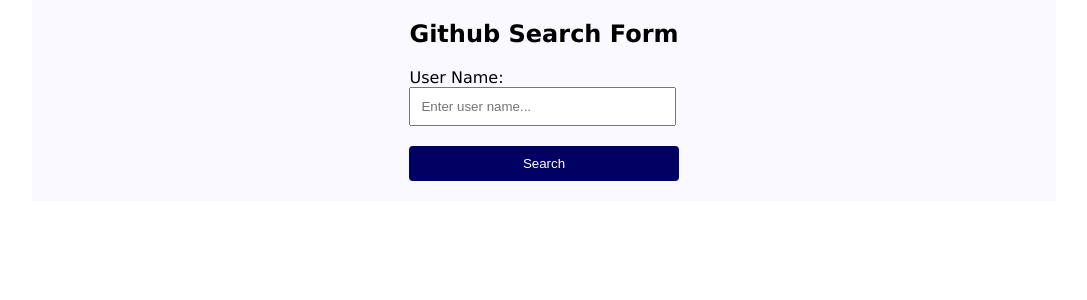
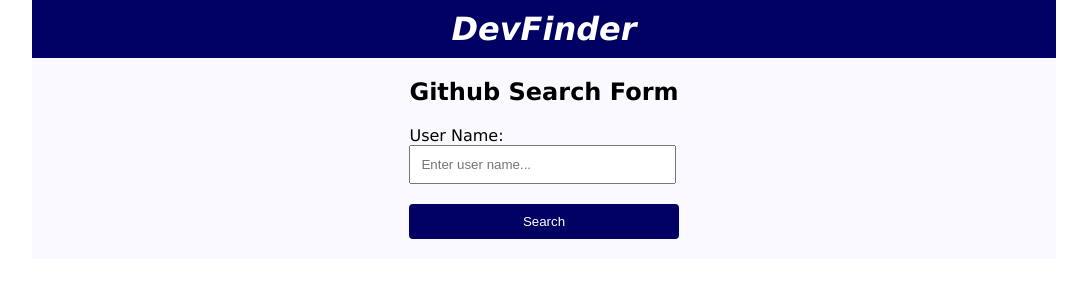
Before and after one commit to AugustineKadima/-repo-finder, an Angular app: page / in a window 1280 px wide. Shown: the top 300 px of the page, without its empty margins (96-1183 px from the left). Built offline with nearby package versions, Linux system fonts and the light colour scheme.

Commit message:
Add topbar

```diff
--- a/src/app/app.component.html
+++ b/src/app/app.component.html
@@ -1 +1,2 @@
+<app-topbar></app-topbar>
 <app-user-form></app-user-form>
--- a/src/app/app.module.ts
+++ b/src/app/app.module.ts
@@ -5,12 +5,14 @@
 import { AppComponent } from './app.component';
 import { UserFormComponent } from './user-form/user-form.component';
 import { UserComponent } from './user/user.component';
+import { TopbarComponent } from './topbar/topbar.component';
 
 @NgModule({
   declarations: [
     AppComponent,
     UserFormComponent,
-    UserComponent
+    UserComponent,
+    TopbarComponent
   ],
   imports: [
     BrowserModule,
--- /dev/null
+++ b/src/app/topbar/topbar.component.css
@@ -0,0 +1,9 @@
+div{
+    background-color: rgb(1, 1, 99);
+    color: white;
+    text-align: center;
+}
+h1{
+    font-style: oblique;
+    padding: 10px;
+}
--- /dev/null
+++ b/src/app/topbar/topbar.component.html
@@ -0,0 +1,4 @@
+
+<div>
+    <h1>DevFinder</h1>
+</div>
--- /dev/null
+++ b/src/app/topbar/topbar.component.ts
@@ -0,0 +1,15 @@
+import { Component, OnInit } from '@angular/core';
+
+@Component({
+  selector: 'app-topbar',
+  templateUrl: './topbar.component.html',
+  styleUrls: ['./topbar.component.css']
+})
+export class TopbarComponent implements OnInit {
+
+  constructor() { }
+
+  ngOnInit(): void {
+  }
+
+}
```
Also changed, not shown: 1 other file (tests, documents, lock files or other folders).
